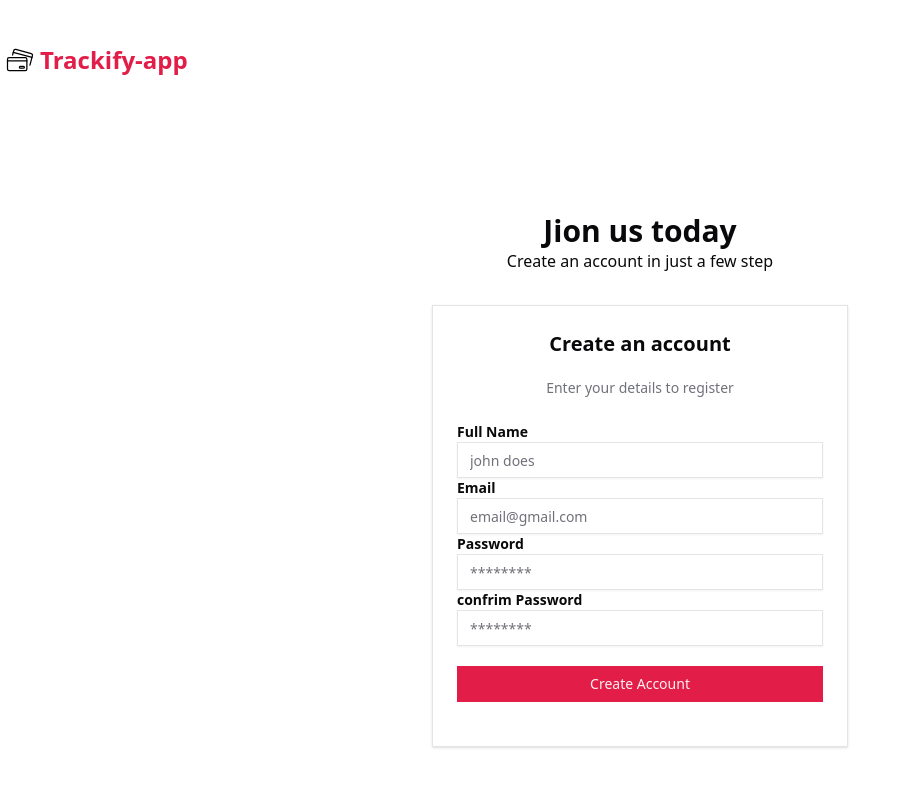
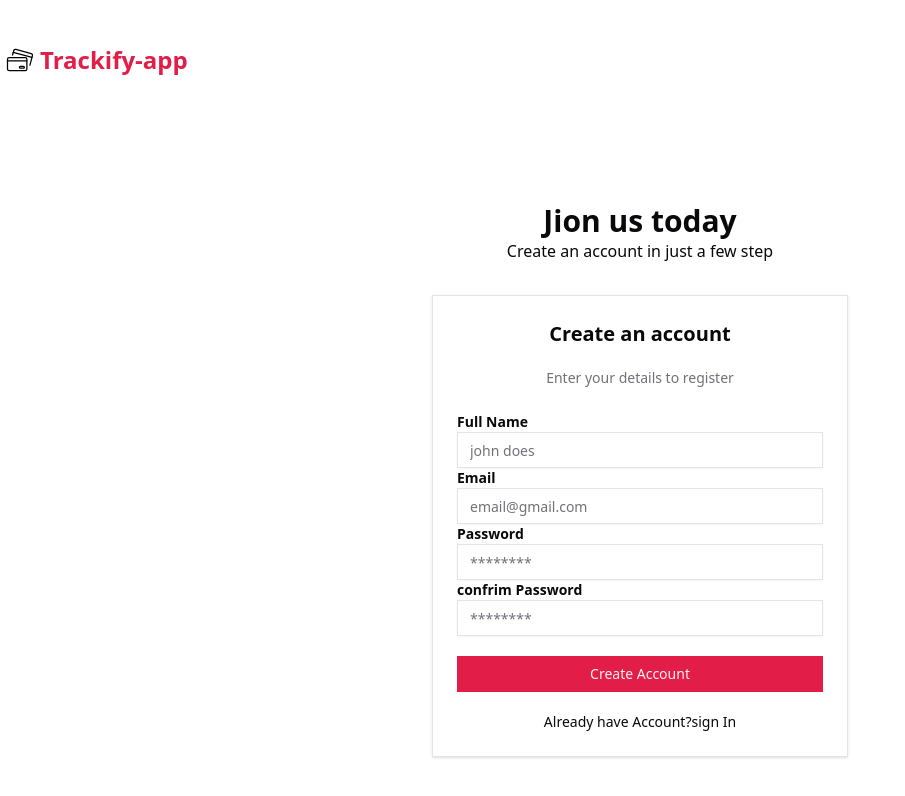
Before and after one commit to Ayubabdirahmaan/Trackify-app, a React app in the folder frontend/: page /register in a window 1280 px wide. Shown: the top 796 px of the page, without its empty margins (0-905 px from the left). Built offline with nearby package versions, Linux system fonts and the light colour scheme; the HTML template or start-up script is replaced by a standard one.

Commit message:
solve design

```diff
--- a/frontend/src/components/Auth/RegistrationFoarm.jsx
+++ b/frontend/src/components/Auth/RegistrationFoarm.jsx
@@ -3,6 +3,7 @@ import {
   Card,
   CardContent,
   CardDescription,
+  CardFooter,
   CardHeader,
   CardTitle,
 } from "../ui/card";
@@ -13,7 +14,7 @@ import { toast } from "sonner";
 import api from "@/lib/api/apiCleints";
 import { MessageErrorUttils } from "@/utils/errorUtils";
 import { useNavigate } from "react-router-dom";
-
+import { Loader } from "lucide-react";
 
 export const RegistrationFoarm = () => {
   const [formValues, setFormValues] = useState({
@@ -23,7 +24,7 @@ export const RegistrationFoarm = () => {
     confirmPassword: "",
   });
 
-        const Navigate = useNavigate()
+  const Navigate = useNavigate();
   const [error, setError] = useState(null);
 
   const createUserAccount = useMutation({
@@ -35,10 +36,10 @@ export const RegistrationFoarm = () => {
     onSuccess: (data) => {
       console.log("successfully", data);
       toast.success("Creation accont successfully");
-      Navigate('/login')
+      Navigate("/login");
     },
     onError: (error) => {
-      setError(MessageErrorUttils(error))
+      setError(MessageErrorUttils(error));
     },
   });
   const handleChange = (e) => {
@@ -132,9 +133,25 @@ export const RegistrationFoarm = () => {
             />
           </div>
           <div className="py-5 flex justify-center">
-            <Button className={"w-full"}>Create Account</Button>
+            <Button className={"w-full"}>
+              {createUserAccount.isPending ? (
+                <span className="flex items-center gap-3">
+                  <Loader /> Creating Account...
+                </span>
+              ) : (
+                "Create Account "
+              )}
+            </Button>
           </div>
         </CardContent>
+        <div>
+          <CardFooter className="flex justify-center pt-0">
+            <div className="text-center text-sm">
+              Already have Account?
+              <a className="cursor-pointer" onClick={() => Navigate("/login")}>sign In</a>
+            </div>
+          </CardFooter>
+        </div>
       </form>
     </Card>
   );
--- a/frontend/src/utils/errorUtils.js
+++ b/frontend/src/utils/errorUtils.js
@@ -8,9 +8,6 @@ export const MessageErrorUttils = (error) => {
     if (data.error && Array.isArray(data.error)) {
       return data.error.map((err) => err.message).join(" , ");
     }
-
-
-
     if (data.error) {
       return data.error;
     }
```
